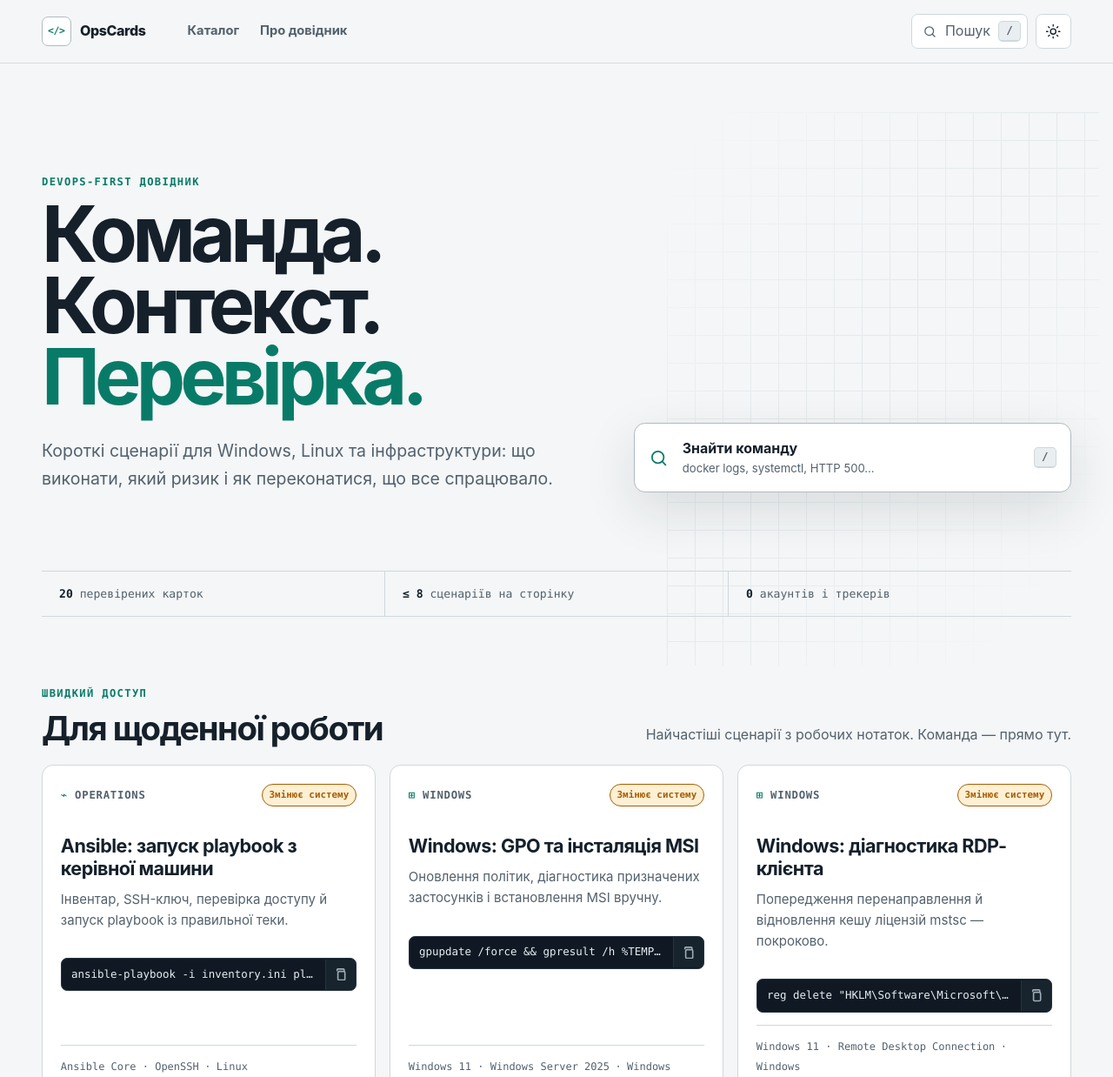
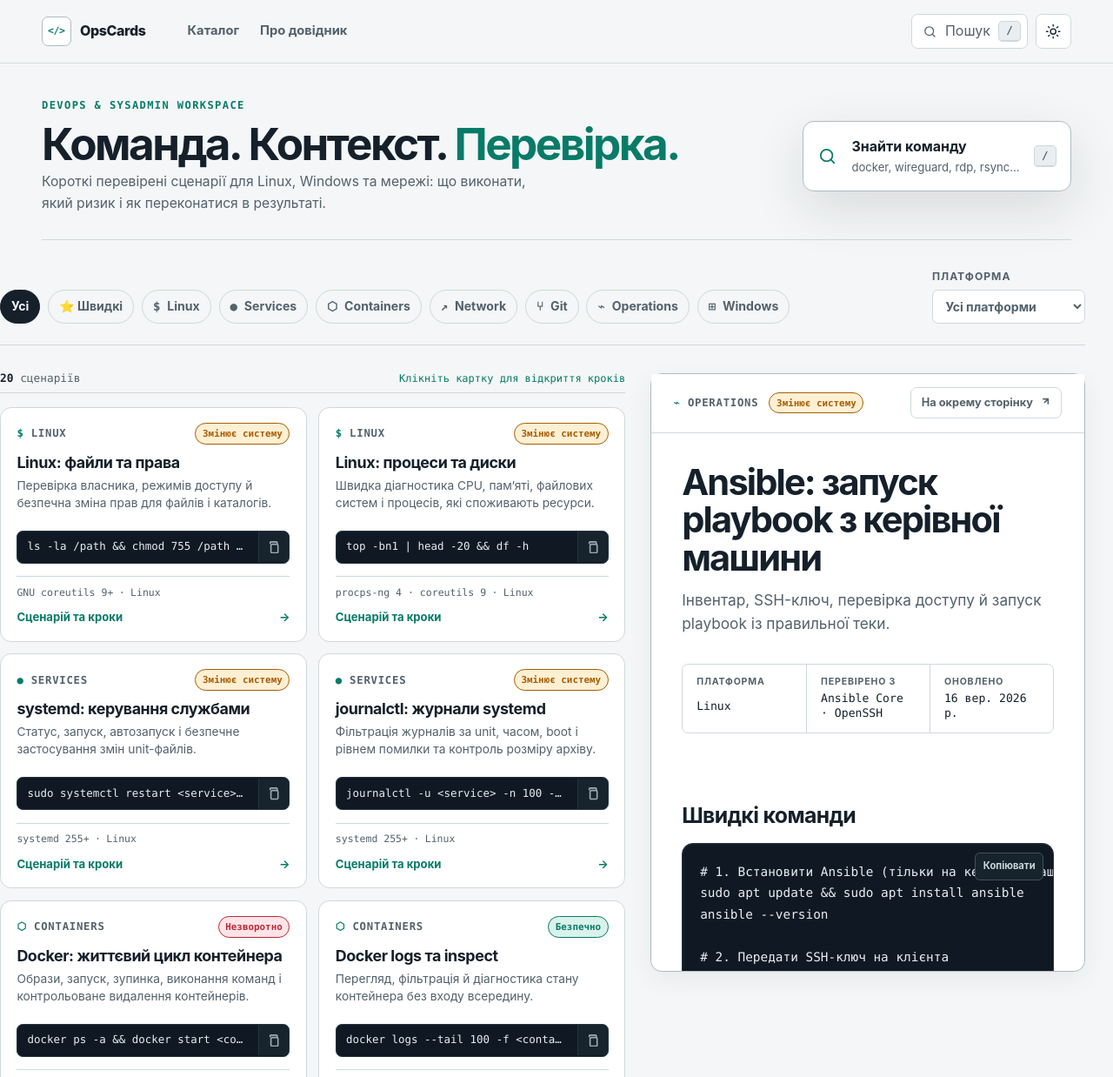
Before and after one commit to Seranov67/project, an Astro site: page / in a window 1280 px wide. Shown: the top 1238 px of the page at 87% size. Built offline with nearby package versions, Linux system fonts and the light colour scheme; Astro itself is replaced by a stand-in of ours; code samples lack their colours.

Commit message:
feat(ui): implement real Split Master-Detail layout on homepage
- Streamlined app hero header without vertical bloat
- Made cards compact (~130px height) matching quick-access size
- Two-column split-workspace on desktop: Left = compact card catalog, Right = live detail inspector
- First card active and displayed by default on desktop load
- Responsive fallback to slide-out sheet drawer on mobile
- Added '⭐ Швидкі' filter chip and visible count indicator

```diff
--- a/src/components/CardDrawer.astro
+++ b/src/components/CardDrawer.astro
@@ -10,12 +10,18 @@ export interface RenderedEntry {
 
 interface Props {
   renderedEntries: RenderedEntry[];
+  defaultCardId?: string;
 }
 
-const { renderedEntries } = Astro.props;
+const { renderedEntries, defaultCardId = '' } = Astro.props;
 ---
 
-<div class="card-drawer-root" id="card-drawer-root" aria-hidden="true">
+<div
+  class="card-drawer-root"
+  id="card-drawer-root"
+  data-default-card={defaultCardId}
+  aria-hidden="true"
+>
   <div class="drawer-backdrop" data-drawer-close aria-hidden="true"></div>
   <aside class="drawer-panel" role="dialog" aria-modal="true" aria-label="Панель деталей картки">
     <header class="drawer-header-bar">
@@ -232,15 +238,26 @@ const { renderedEntries } = Astro.props;
     }
   });
 
-  // Check URL hash on page load
-  const checkHash = () => {
+  const isDesktop = () => window.innerWidth >= 1024;
+
+  // Check URL hash on page load or auto-select default card on desktop
+  const checkInitialCard = () => {
     const hash = window.location.hash;
+    const defaultId = root?.dataset.defaultCard || articles[0]?.dataset.drawerItem;
     if (hash.startsWith('#card-')) {
       const cardId = hash.replace('#card-', '');
       openDrawer(cardId, false);
+    } else if (isDesktop() && defaultId) {
+      openDrawer(defaultId, false);
     }
   };
 
-  checkHash();
-  window.addEventListener('hashchange', checkHash);
+  checkInitialCard();
+  window.addEventListener('hashchange', checkInitialCard);
+  window.addEventListener('resize', () => {
+    if (isDesktop() && !activeCardId) {
+      const defaultId = root?.dataset.defaultCard || articles[0]?.dataset.drawerItem;
+      if (defaultId) openDrawer(defaultId, false);
+    }
+  });
 </script>
--- a/src/components/CheatCard.astro
+++ b/src/components/CheatCard.astro
@@ -18,6 +18,7 @@ const cmd = entry.data.quickCmd;
   data-card-id={entry.id}
   data-category={entry.data.category}
   data-platforms={entry.data.platforms.join(',')}
+  data-featured={featured ? 'true' : 'false'}
 >
   <div class="card-topline">
     <a class="category-label" href={`/category/${entry.data.category}`}>
--- a/src/pages/index.astro
+++ b/src/pages/index.astro
@@ -7,7 +7,6 @@ import { categories } from '@/data/catalog';
 
 const entries = (await getCollection('cheatsheets')).sort((a, b) => a.data.order - b.data.order);
 const workIds = ['ansible-control-node', 'windows-gpo-msi', 'windows-rdp-client', 'linux-dns-wireguard', 'rsync-remote-copy', 'guardant-network-license'];
-const workEntries = workIds.map((id) => entries.find((entry) => entry.id === id)).filter((entry) => entry !== undefined);
 
 const renderedEntries = await Promise.all(
   entries.map(async (entry) => {
@@ -19,53 +18,34 @@ const renderedEntries = await Promise.all(
 
 <BaseLayout>
   <main id="main-content">
-    <section class="hero shell" aria-labelledby="hero-title" data-pagefind-ignore>
-      <div class="hero-copy">
-        <p class="eyebrow">DevOps-first довідник</p>
-        <h1 id="hero-title">Команда. Контекст.<br /><em>Перевірка.</em></h1>
-        <p class="hero-lede">Короткі сценарії для Windows, Linux та інфраструктури: що виконати, який ризик і як переконатися, що все спрацювало.</p>
+    <section class="app-hero shell" aria-labelledby="hero-title" data-pagefind-ignore>
+      <div class="app-hero-row">
+        <div>
+          <p class="eyebrow">DevOps & SysAdmin Workspace</p>
+          <h1 id="hero-title" class="app-hero-title">Команда. Контекст. <em>Перевірка.</em></h1>
+          <p class="app-hero-lede">Короткі перевірені сценарії для Linux, Windows та мережі: що виконати, який ризик і як переконатися в результаті.</p>
         </div>
-      <button class="hero-search" type="button" data-open-search aria-haspopup="dialog">
+        <div class="app-hero-actions">
+          <button class="hero-search app-hero-search" type="button" data-open-search aria-haspopup="dialog">
             <svg viewBox="0 0 24 24" aria-hidden="true"><circle cx="11" cy="11" r="7"></circle><path d="m20 20-4-4"></path></svg>
             <span>
               <strong>Знайти команду</strong>
-          <small>docker logs, systemctl, HTTP 500…</small>
+              <small>docker, wireguard, rdp, rsync…</small>
             </span>
             <kbd>/</kbd>
           </button>
-      <div class="hero-proof" aria-label="Властивості довідника">
-        <span><strong>{entries.length}</strong> перевірених карток</span>
-        <span><strong>≤ 8</strong> сценаріїв на сторінку</span>
-        <span><strong>0</strong> акаунтів і трекерів</span>
+        </div>
       </div>
     </section>
 
-    <section class="work-shortcuts shell" aria-labelledby="work-shortcuts-title" data-pagefind-ignore>
-      <div class="work-shortcuts-heading">
-        <div>
-          <p class="eyebrow">Швидкий доступ</p>
-          <h2 id="work-shortcuts-title">Для щоденної роботи</h2>
-        </div>
-        <p>Найчастіші сценарії з робочих нотаток. Команда — прямо тут.</p>
-      </div>
-      <div class="cheat-grid work-shortcuts-grid">
-        {workEntries.map((entry) => <CheatCard entry={entry} featured={true} />)}
-      </div>
-    </section>
-
-    <section class="catalog-section" id="catalog" aria-labelledby="catalog-title">
-      <div class="shell">
-        <div class="section-heading">
-          <div>
-            <p class="eyebrow">Каталог</p>
-            <h2 id="catalog-title">Польові картки</h2>
-          </div>
-          <p>Відфільтруйте інструмент, відкрийте сценарій і скопіюйте команду.</p>
-        </div>
+    <section class="workspace-section" id="workspace" aria-labelledby="workspace-title">
+      <div class="workspace-shell">
+        <h2 id="workspace-title" class="sr-only">Каталог та інспектор сценаріїв</h2>
 
         <div class="filters" aria-label="Фільтри каталогу">
           <div class="filter-group" role="group" aria-label="Категорія">
             <button class="filter-chip is-active" type="button" data-category-filter="all" aria-pressed="true">Усі</button>
+            <button class="filter-chip" type="button" data-category-filter="featured" aria-pressed="false">⭐ Швидкі</button>
             {categories.map((category) => (
               <button class="filter-chip" type="button" data-category-filter={category.slug} aria-pressed="false">
                 <span aria-hidden="true">{category.mark}</span> {category.label}
@@ -83,10 +63,27 @@ const renderedEntries = await Promise.all(
           </label>
         </div>
 
-        <div class="cheat-grid" data-catalog-grid>
-          {entries.map((entry) => <CheatCard entry={entry} />)}
+        <div class="split-workspace">
+          <div class="split-master">
+            <div class="catalog-subhead" data-pagefind-ignore>
+              <span class="catalog-count"><strong id="visible-count">{entries.length}</strong> сценаріїв</span>
+              <span class="catalog-hint">Клікніть картку для відкриття кроків</span>
+            </div>
+            <div class="master-grid" data-catalog-grid>
+              {entries.map((entry) => (
+                <CheatCard
+                  entry={entry}
+                  featured={workIds.includes(entry.id)}
+                />
+              ))}
             </div>
             <p class="catalog-empty" data-catalog-empty hidden>Для цієї комбінації ще немає карток.</p>
+          </div>
+
+          <div class="split-detail-col">
+            <CardDrawer renderedEntries={renderedEntries} defaultCardId={workIds[0]} />
+          </div>
+        </div>
       </div>
     </section>
 
@@ -96,7 +93,6 @@ const renderedEntries = await Promise.all(
         <a href="/about">Як ми перевіряємо картки <span aria-hidden="true">→</span></a>
       </div>
     </section>
-    <CardDrawer renderedEntries={renderedEntries} />
   </main>
 </BaseLayout>
 
@@ -105,18 +101,45 @@ const renderedEntries = await Promise.all(
   const platformSelect = document.querySelector<HTMLSelectElement>('[data-platform-filter]');
   const cards = Array.from(document.querySelectorAll<HTMLElement>('[data-catalog-card]'));
   const empty = document.querySelector<HTMLElement>('[data-catalog-empty]');
+  const countEl = document.getElementById('visible-count');
   let activeCategory = 'all';
 
   const applyFilters = () => {
     const platform = platformSelect?.value ?? 'all';
     let visible = 0;
+    let firstVisibleCardId: string | null = null;
+
     for (const card of cards) {
-      const categoryMatch = activeCategory === 'all' || card.dataset.category === activeCategory;
+      let categoryMatch = false;
+      if (activeCategory === 'all') {
+        categoryMatch = true;
+      } else if (activeCategory === 'featured') {
+        categoryMatch = card.dataset.featured === 'true';
+      } else {
+        categoryMatch = card.dataset.category === activeCategory;
+      }
+
       const platformMatch = platform === 'all' || (card.dataset.platforms ?? '').split(',').includes(platform);
       card.hidden = !(categoryMatch && platformMatch);
-      if (!card.hidden) visible += 1;
+      if (!card.hidden) {
+        visible += 1;
+        if (!firstVisibleCardId && card.dataset.cardId) {
+          firstVisibleCardId = card.dataset.cardId;
         }
+      }
+    }
+
     if (empty) empty.hidden = visible !== 0;
+    if (countEl) countEl.textContent = String(visible);
+
+    // If on desktop (>=1080px) and active card is hidden, switch to first visible
+    if (window.innerWidth >= 1080 && firstVisibleCardId) {
+      const activeCard = cards.find((c) => c.classList.contains('is-active'));
+      if (activeCard && activeCard.hidden) {
+        const trigger = document.querySelector<HTMLElement>(`[data-open-drawer="${firstVisibleCardId}"]`);
+        trigger?.click();
+      }
+    }
   };
 
   categoryButtons.forEach((button) => button.addEventListener('click', () => {
@@ -128,6 +151,7 @@ const renderedEntries = await Promise.all(
     });
     applyFilters();
   }));
+
   platformSelect?.addEventListener('change', applyFilters);
 
   // Copy command buttons on cards
--- a/src/styles/global.css
+++ b/src/styles/global.css
@@ -234,31 +234,109 @@ kbd { min-width: 1.65rem; padding: 0.15rem 0.38rem; border: 1px solid var(--line
 .platform-filter { display: grid; gap: 0.35rem; min-width: 11rem; color: var(--ink-soft); font-size: 0.76rem; font-weight: 700; text-transform: uppercase; letter-spacing: 0.08em; }
 .platform-filter select { min-height: 2.4rem; padding: 0.4rem 2rem 0.4rem 0.65rem; border: 1px solid var(--line); border-radius: var(--radius-sm); background: var(--surface); font-size: 0.88rem; text-transform: none; letter-spacing: 0; }
 .cheat-grid { display: grid; grid-template-columns: repeat(3, minmax(0, 1fr)); gap: 1rem; }
-.cheat-card { position: relative; display: flex; flex-direction: column; min-height: 19rem; padding: 1.3rem; border: 1px solid var(--line); border-radius: var(--radius); background: var(--surface-raised); transition: transform 150ms ease, border-color 150ms ease, box-shadow 150ms ease; }
-.cheat-card:hover { z-index: 1; transform: translateY(-3px); border-color: var(--line-strong); box-shadow: 0 15px 36px color-mix(in srgb, var(--ink) 9%, transparent); }
+.cheat-card {
+  position: relative;
+  display: flex;
+  flex-direction: column;
+  min-height: 12.5rem;
+  padding: 1.05rem 1.15rem;
+  border: 1px solid var(--line);
+  border-radius: var(--radius);
+  background: var(--surface-raised);
+  transition: transform 150ms ease, border-color 150ms ease, box-shadow 150ms ease;
+  cursor: pointer;
+}
+.cheat-card:hover {
+  z-index: 1;
+  transform: translateY(-2px);
+  border-color: var(--line-strong);
+  box-shadow: 0 10px 26px color-mix(in srgb, var(--ink) 7%, transparent);
+}
 .cheat-card.is-active {
   border-color: var(--accent);
-  box-shadow: 0 0 0 2px var(--accent-soft), 0 16px 36px color-mix(in srgb, var(--accent) 15%, transparent);
+  box-shadow: 0 0 0 2px var(--accent-soft), 0 12px 30px color-mix(in srgb, var(--accent) 15%, transparent);
   transform: translateY(-2px);
 }
-.cheat-card.is-active .card-link span { color: var(--accent); }
+.cheat-card.is-active .card-link span { color: var(--accent); font-weight: 800; }
 .card-topline { display: flex; justify-content: space-between; align-items: center; gap: 0.75rem; }
 .category-label { color: var(--ink-soft); font: 700 0.77rem/1.3 var(--mono); text-decoration: none; text-transform: uppercase; letter-spacing: 0.06em; }
 .category-label span { color: var(--accent); }
 .category-label:hover { color: var(--ink); }
-.risk-badge { display: inline-flex; align-items: center; width: fit-content; min-height: 1.65rem; padding: 0.16rem 0.5rem; border: 1px solid currentColor; border-radius: 999px; font: 700 0.68rem/1.2 var(--mono); white-space: nowrap; }
+.risk-badge { display: inline-flex; align-items: center; width: fit-content; min-height: 1.55rem; padding: 0.12rem 0.48rem; border: 1px solid currentColor; border-radius: 999px; font: 700 0.68rem/1.2 var(--mono); white-space: nowrap; }
 .risk-safe { color: var(--accent); background: var(--accent-soft); }
 .risk-changes-system { color: var(--amber); background: var(--amber-soft); }
 .risk-destructive { color: var(--danger); background: var(--danger-soft); }
-.cheat-card h3 { margin: 2.1rem 0 0.65rem; font-size: 1.35rem; line-height: 1.18; letter-spacing: -0.025em; }
+.cheat-card h3 { margin: 0.65rem 0 0.35rem; font-size: 1.12rem; line-height: 1.25; letter-spacing: -0.025em; }
 .cheat-card h3 a { text-decoration: none; }
 .cheat-card h3 a::after { content: ''; position: absolute; inset: 0; }
-.cheat-card > p { margin: 0 0 1.2rem; color: var(--ink-soft); font-size: 0.94rem; }
-.card-meta { display: flex; flex-wrap: wrap; gap: 0.4rem; margin-top: auto; padding-top: 1rem; border-top: 1px solid var(--line); color: var(--ink-soft); font: 0.75rem/1.4 var(--mono); }
-.card-link { display: flex; justify-content: space-between; margin-top: 1rem; color: var(--ink); font-size: 0.88rem; font-weight: 750; text-decoration: none; }
+.cheat-card > p {
+  margin: 0 0 0.55rem;
+  color: var(--ink-soft);
+  font-size: 0.86rem;
+  line-height: 1.45;
+  display: -webkit-box;
+  -webkit-line-clamp: 2;
+  -webkit-box-orient: vertical;
+  overflow: hidden;
+}
+.card-meta { display: flex; flex-wrap: wrap; gap: 0.4rem; margin-top: auto; padding-top: 0.65rem; border-top: 1px solid var(--line); color: var(--ink-soft); font: 0.72rem/1.3 var(--mono); }
+.card-link { display: flex; justify-content: space-between; margin-top: 0.65rem; color: var(--ink); font-size: 0.82rem; font-weight: 750; text-decoration: none; }
 .card-link span { color: var(--accent); transition: transform 150ms ease; }
 .cheat-card:hover .card-link span { transform: translateX(0.25rem); }
 .catalog-empty, .empty-panel { padding: 2rem; border: 1px dashed var(--line-strong); border-radius: var(--radius); color: var(--ink-soft); text-align: center; }
+
+/* Workspace & Split Master-Detail */
+.app-hero { padding-block: 2.5rem 1.8rem; border-bottom: 1px solid var(--line); margin-bottom: 2rem; }
+.app-hero-row { display: flex; justify-content: space-between; align-items: center; gap: 2.5rem; }
+.app-hero-title { margin: 0 0 0.4rem; font-size: clamp(2.2rem, 4vw, 3.4rem); line-height: 0.98; letter-spacing: -0.05em; }
+.app-hero-title em { color: var(--accent); font-style: normal; }
+.app-hero-lede { margin: 0; color: var(--ink-soft); font-size: 0.98rem; max-width: 36rem; }
+.app-hero-search { min-width: 18rem; max-width: 22rem; }
+.workspace-shell { width: min(88rem, calc(100% - 2rem)); }
+.catalog-subhead { display: flex; justify-content: space-between; align-items: center; margin-bottom: 1rem; padding-bottom: 0.6rem; border-bottom: 1px solid var(--line); font: 0.8rem/1 var(--mono); color: var(--ink-soft); }
+.catalog-count strong { color: var(--ink); }
+.catalog-hint { font-size: 0.75rem; color: var(--accent); }
+.master-grid { display: grid; grid-template-columns: repeat(2, minmax(0, 1fr)); gap: 0.85rem; }
+
+@media (min-width: 1080px) {
+  .split-workspace {
+    display: grid;
+    grid-template-columns: minmax(0, 1.22fr) minmax(500px, 0.78fr);
+    gap: 1.8rem;
+    align-items: start;
+  }
+  .split-detail-col {
+    position: sticky;
+    top: 5.5rem;
+  }
+  .split-detail-col .card-drawer-root {
+    position: static;
+    visibility: visible !important;
+    pointer-events: auto !important;
+    display: block;
+  }
+  .split-detail-col .drawer-backdrop {
+    display: none !important;
+  }
+  .split-detail-col .drawer-panel {
+    position: static;
+    width: 100%;
+    height: calc(100vh - 7rem);
+    transform: none !important;
+    box-shadow: 0 8px 30px rgba(0, 0, 0, 0.06);
+    border: 1px solid var(--line-strong);
+    border-radius: var(--radius);
+  }
+  .split-detail-col .drawer-close-btn {
+    display: none !important;
+  }
+}
+
+@media (max-width: 1079px) {
+  .master-grid {
+    grid-template-columns: 1fr;
+  }
+}
 
 /* Card Drawer (Slide-out Sheet & Master-Detail Inspector) */
 .card-drawer-root {
```
Lines whose indentation alone changed are shown as unchanged.
